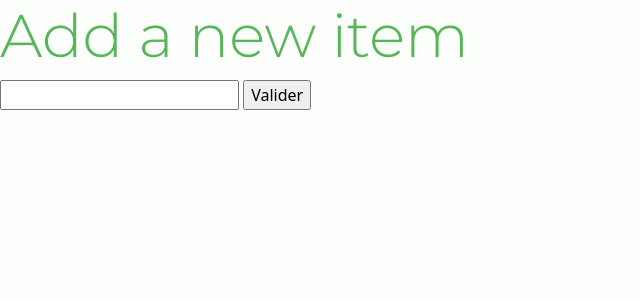
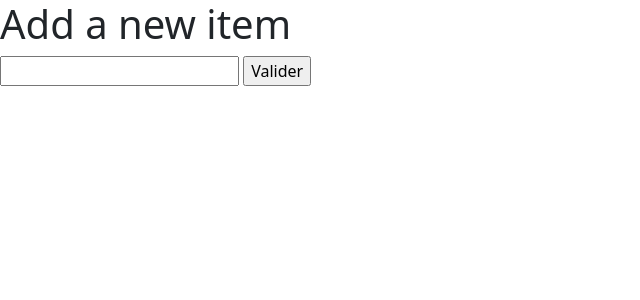
Before and after one commit to WildCodeSchool/orleans-202109-php-projet-rocs, a PHP site: template src/View/Item/add.html.twig in a window 1280 px wide. Shown: the top 300 px of the page, without its empty margins (0-640 px from the left). Run offline with PHP 8.4, Linux system fonts and the light colour scheme; the template is opened without the code that fills it, so the values that code supplies are empty; some libraries are stand-ins or nearby versions.

Commit message:
Deleted font in the html

```diff
--- a/src/View/layout.html.twig
+++ b/src/View/layout.html.twig
@@ -10,15 +10,6 @@
 
     <link href="https://cdn.jsdelivr.net/npm/bootstrap@5.1.3/dist/css/bootstrap.min.css" rel="stylesheet"
         integrity="sha384-1BmE4kWBq78iYhFldvKuhfTAU6auU8tT94WrHftjDbrCEXSU1oBoqyl2QvZ6jIW3" crossorigin="anonymous">
-
-    <link rel="stylesheet" href="/assets/css/style.css">
-    <link rel="preconnect" href="https://fonts.googleapis.com">
-    <link rel="preconnect" href="https://fonts.gstatic.com" crossorigin>
-    <link href="https://fonts.googleapis.com/css2?family=Montserrat:wght@100;300&display=swap" rel="stylesheet">
-
-    <link rel="preconnect" href="https://fonts.googleapis.com">
-    <link rel="preconnect" href="https://fonts.gstatic.com" crossorigin>
-    <link href="https://fonts.googleapis.com/css2?family=Roboto:wght@100;300&display=swap" rel="stylesheet">
 
     {% block stylesheet %}{% endblock %}
     <link rel="icon" href="/assets/images/favicon.png">
```
